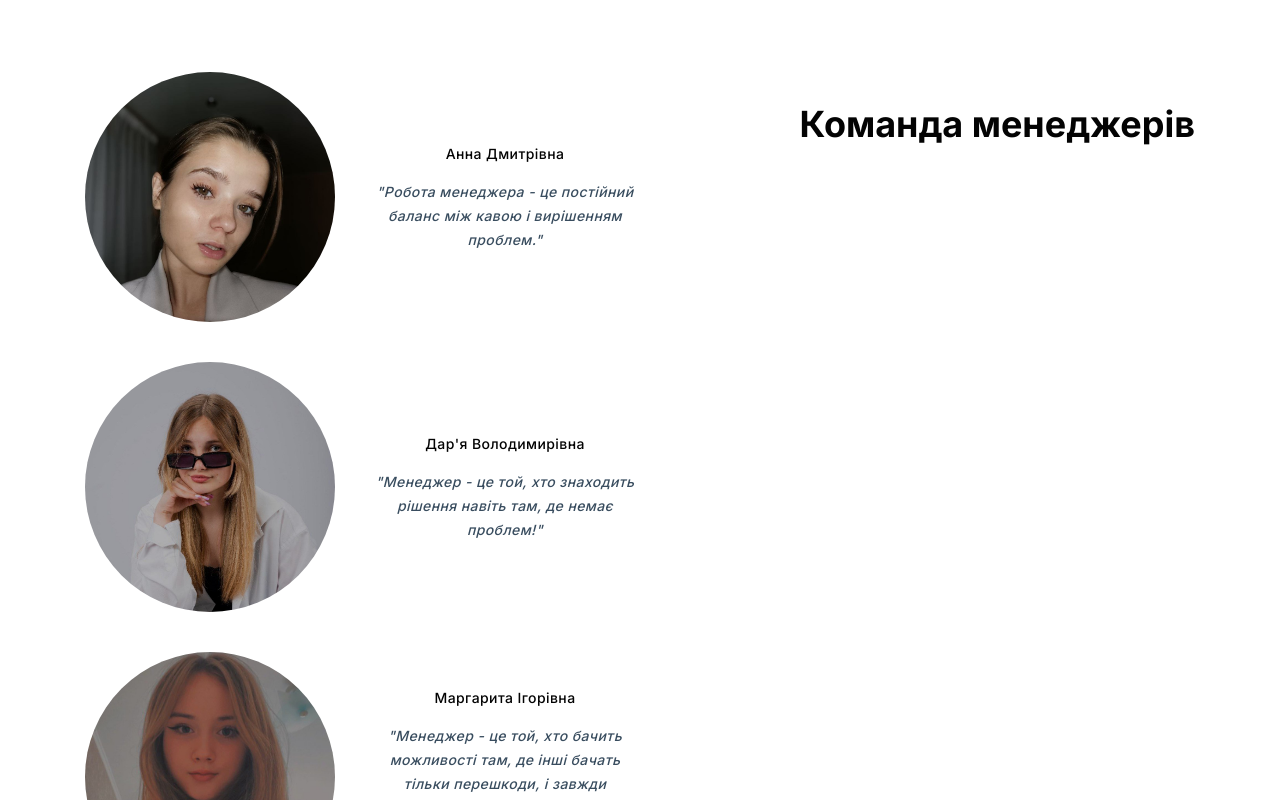
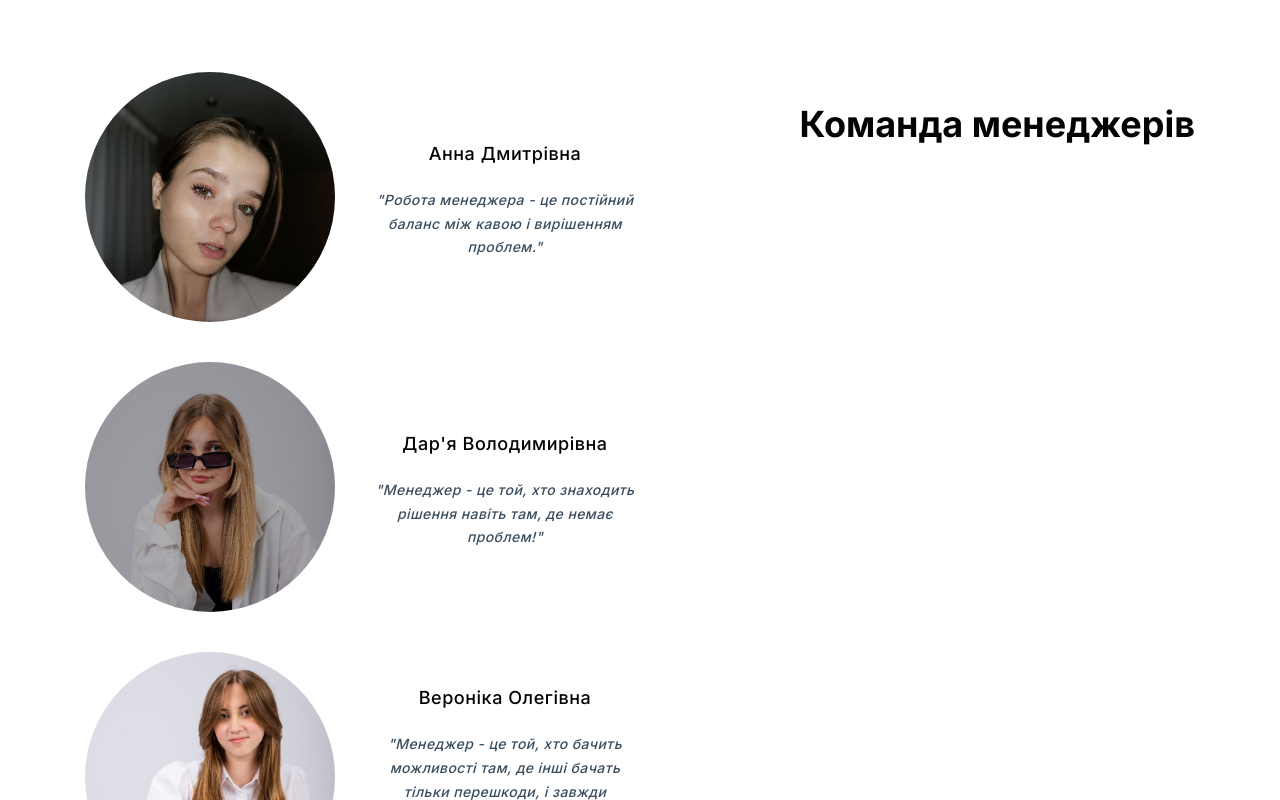
Before and after one commit to Makssik/codespark, a React (Create React App) app: page /about in a window 1280 px wide. Shown: the part 1620-2420 px from the top of the page. Built offline with nearby package versions, Linux system fonts and the light colour scheme.

Commit message:
minor changes in team-section

```diff
--- a/src/components/TeamSection/TeamSection.jsx
+++ b/src/components/TeamSection/TeamSection.jsx
@@ -4,7 +4,7 @@ import TeacherMaks1Img from '../../images/team/teacher-maks1.jpg';
 import TeacherMaksImg from '../../images/team/teacher-maks.jpg';
 import ManagerAnnaImg from '../../images/team/manager-anna.jpg';
 import ManagerDariaImg from '../../images/team/manager-daria.jpg';
-import ManagerMargaritaImg from '../../images/team/manager-margarita.jpg';
+import ManagerVeronikaImg from '../../images/team/manager-veronika.jpg';
 import DesignerAbleImg from '../../images/team/designer-able.jpg';
 import DesignerDenisImg from '../../images/team/designer-denis.jpg';
 
@@ -68,8 +68,8 @@ const teamList = {
           'Менеджер - це той, хто знаходить рішення навіть там, де немає проблем!',
       },
       {
-        name: 'Маргарита Ігорівна',
-        imgSrc: ManagerMargaritaImg,
+        name: 'Вероніка Олегівна',
+        imgSrc: ManagerVeronikaImg,
         credo:
           'Менеджер - це той, хто бачить можливості там, де інші бачать тільки перешкоди, і завжди знаходить шлях до успіху, навіть якщо цей шлях треба буде створити з нуля!',
       },
--- a/src/components/TeamSection/_team-section.scss
+++ b/src/components/TeamSection/_team-section.scss
@@ -20,7 +20,9 @@
     border-radius: 50%;
     overflow: hidden;
   }
-
+.team__person-description-name{
+  font-size: 18px;
+}
   .team__person-description-credo {
     color: rgb(57, 77, 95);
     font-style: italic;
```
Also changed, not shown: src/images/team/manager-veronika.jpg (added).
